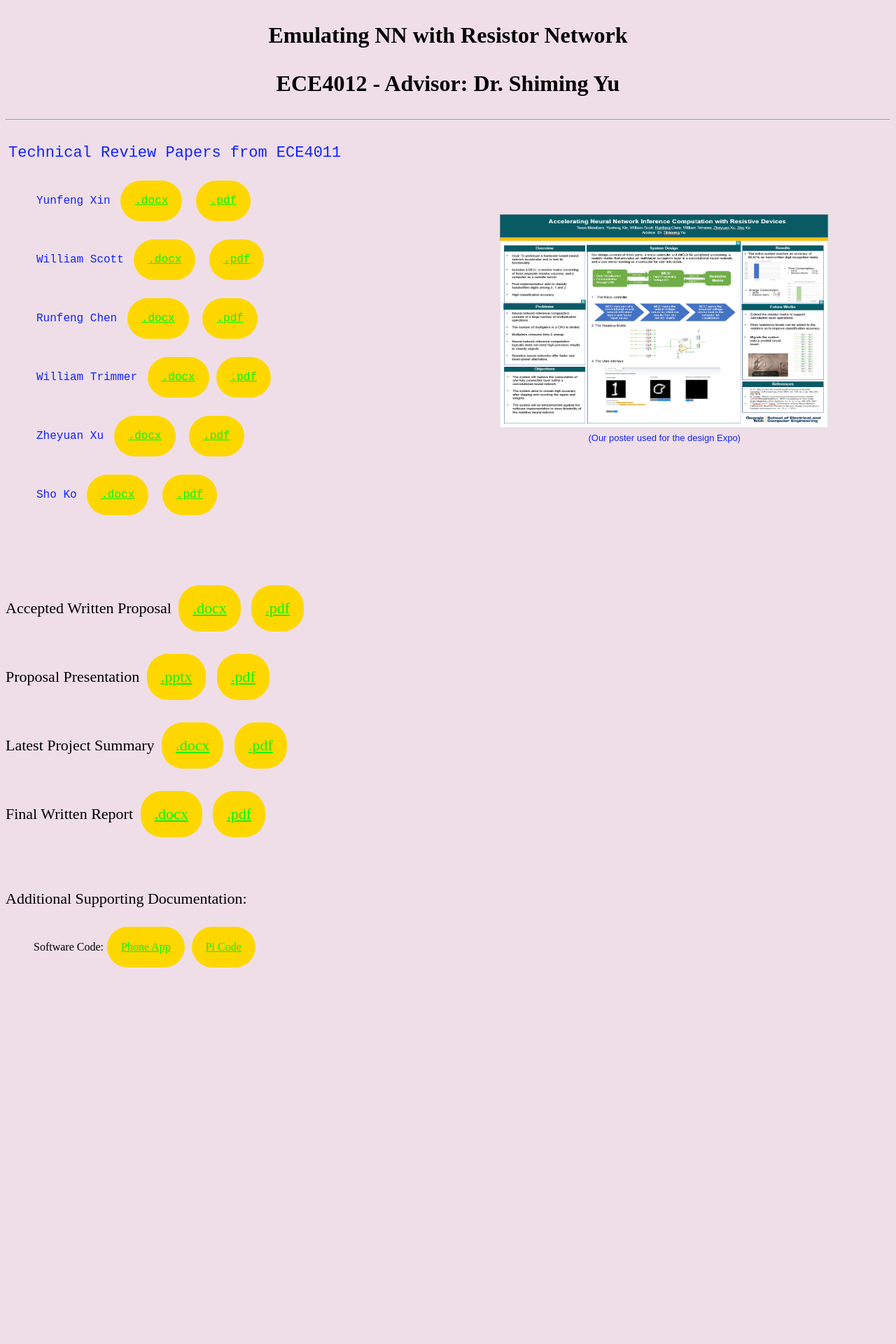
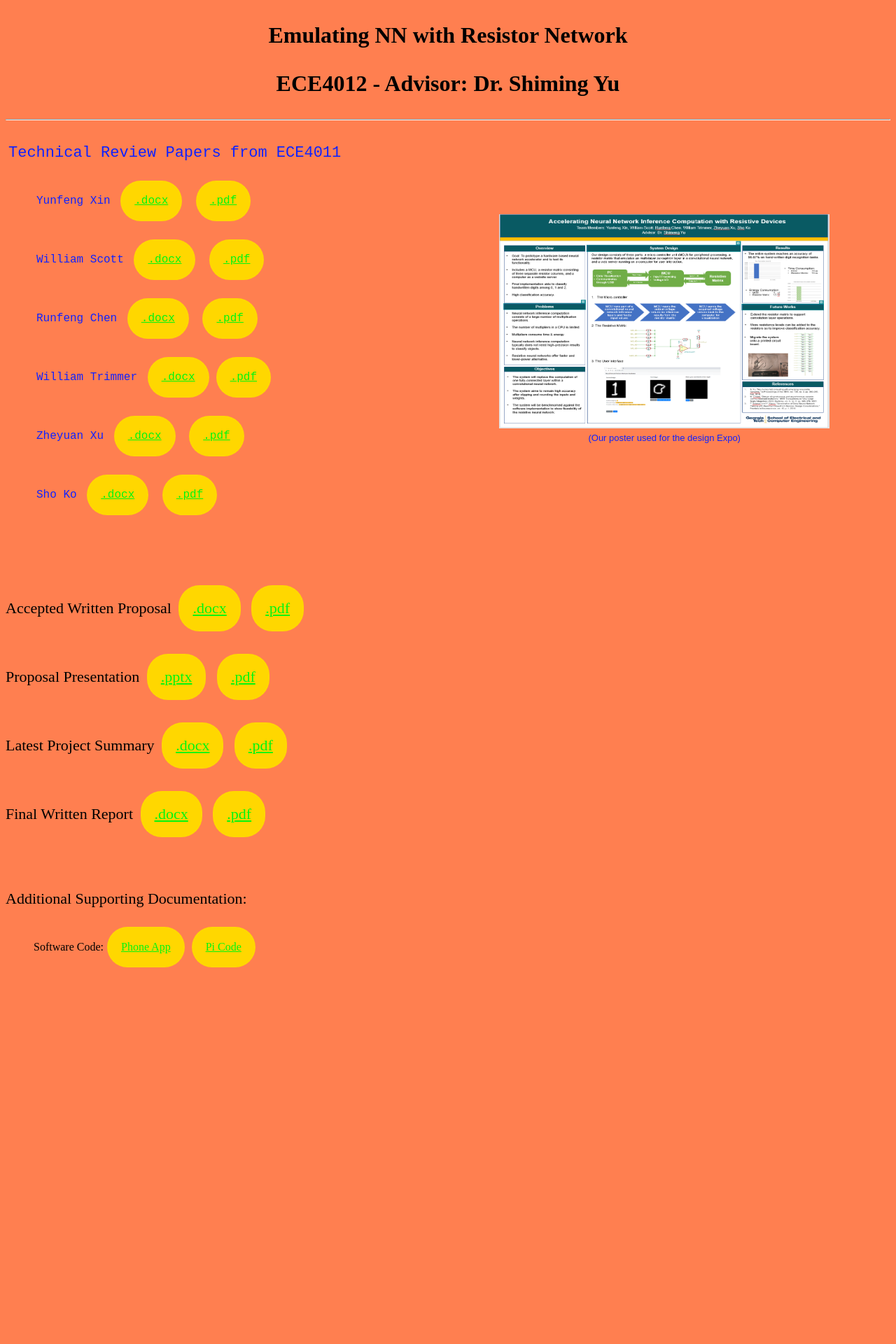
Before and after one commit to ZheyuanXu1124Connect/ZheyuanXu1124Connect.github.io, a PHP site: page / in a window 1280 px wide. Shown: the top 1920 px of the page at 70% size. Run offline with PHP 8.4, Linux system fonts and the light colour scheme.

Commit message:
Update styles.css

```diff
--- a/styles.css
+++ b/styles.css
@@ -4,7 +4,7 @@ dbody,td,th {
 }
 
 body {
-	background-color: #efdee7;
+	background-color: coral;
 }
 
 .style4 {
```
